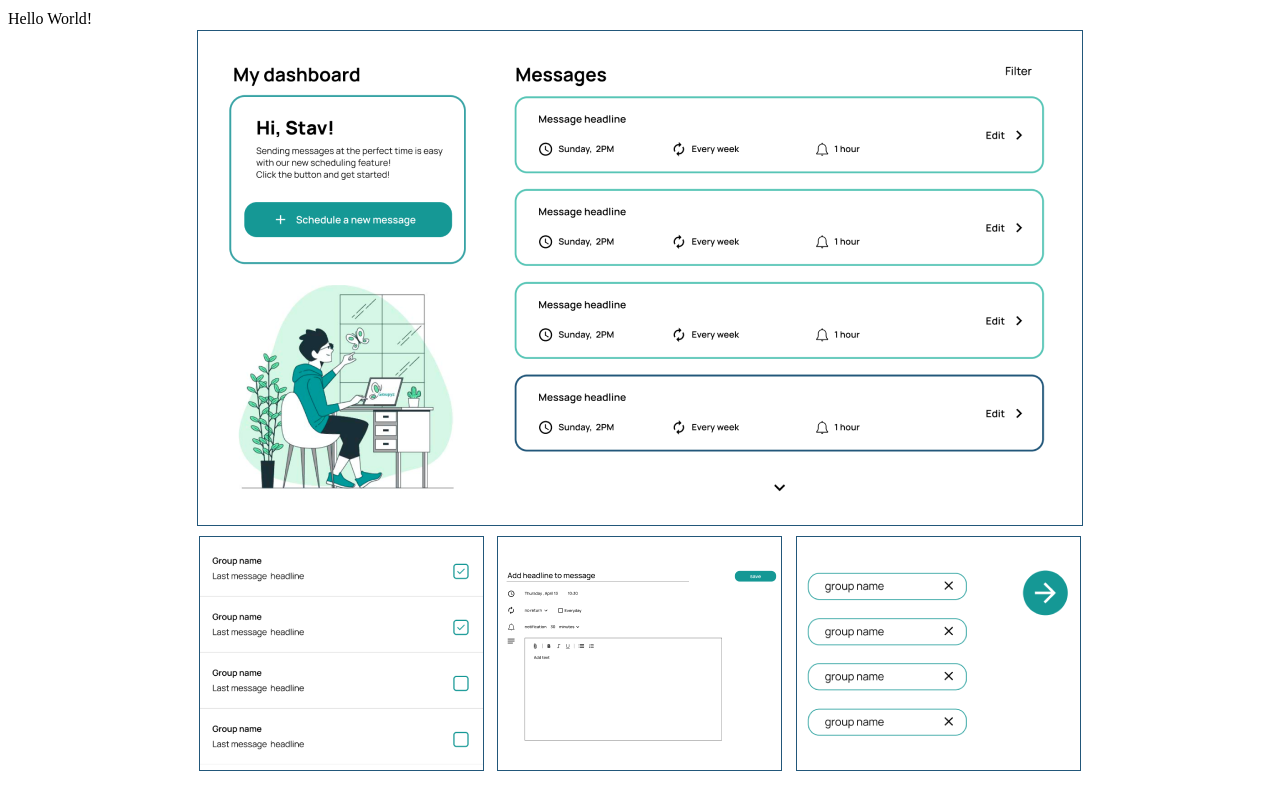
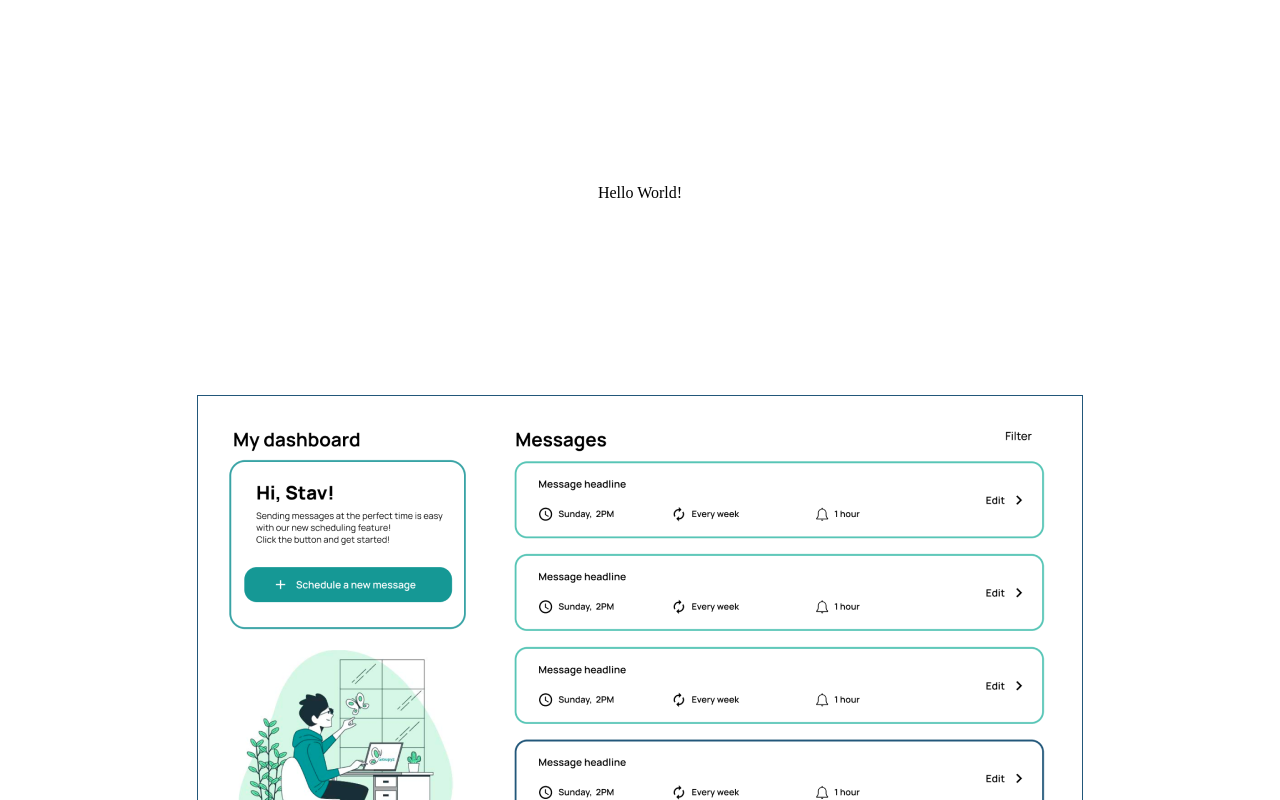
Before and after one commit to Groupyz/UI, a React (Create React App) app in the folder groupyz/: page / in a window 1280 px wide. Shown: the top 800 px of the page. Built offline with nearby package versions, Linux system fonts and the light colour scheme.

Commit message:
added homepage styling

```diff
--- a/groupyz/src/pages/home/Homepage.jsx
+++ b/groupyz/src/pages/home/Homepage.jsx
@@ -1,9 +1,20 @@
+import "./styles/Homepage.css";
 import PictureContainer from "./PictureContainer";
 
 const Homepage = () => (
   <>
-    <header> Hello World!</header>
-    <PictureContainer />
+    <div class="container">
+      <div class="row">
+        <div class="headlinesContainer">
+          <header> Hello World!</header>
+        </div>
+      </div>
+      <div class="row">
+        <div class="photosContainer">
+          <PictureContainer />
+        </div>
+      </div>
+    </div>
   </>
 );
 
--- /dev/null
+++ b/groupyz/src/pages/home/styles/Homepage.css
@@ -0,0 +1,23 @@
+.container {
+    display: grid;
+    grid-template-rows: 0.5fr 0.2fr 1fr;
+    grid-gap: 1rem;
+}
+
+.row {
+    display: flex;
+    justify-content: center;
+    align-items: center;
+}
+
+.headlinesContainer {
+    grid-row: 1;
+}
+
+.buttonContainer {
+    grid-row: 2;
+}
+
+.photosContainer {
+    grid-row: 3;
+}
```
